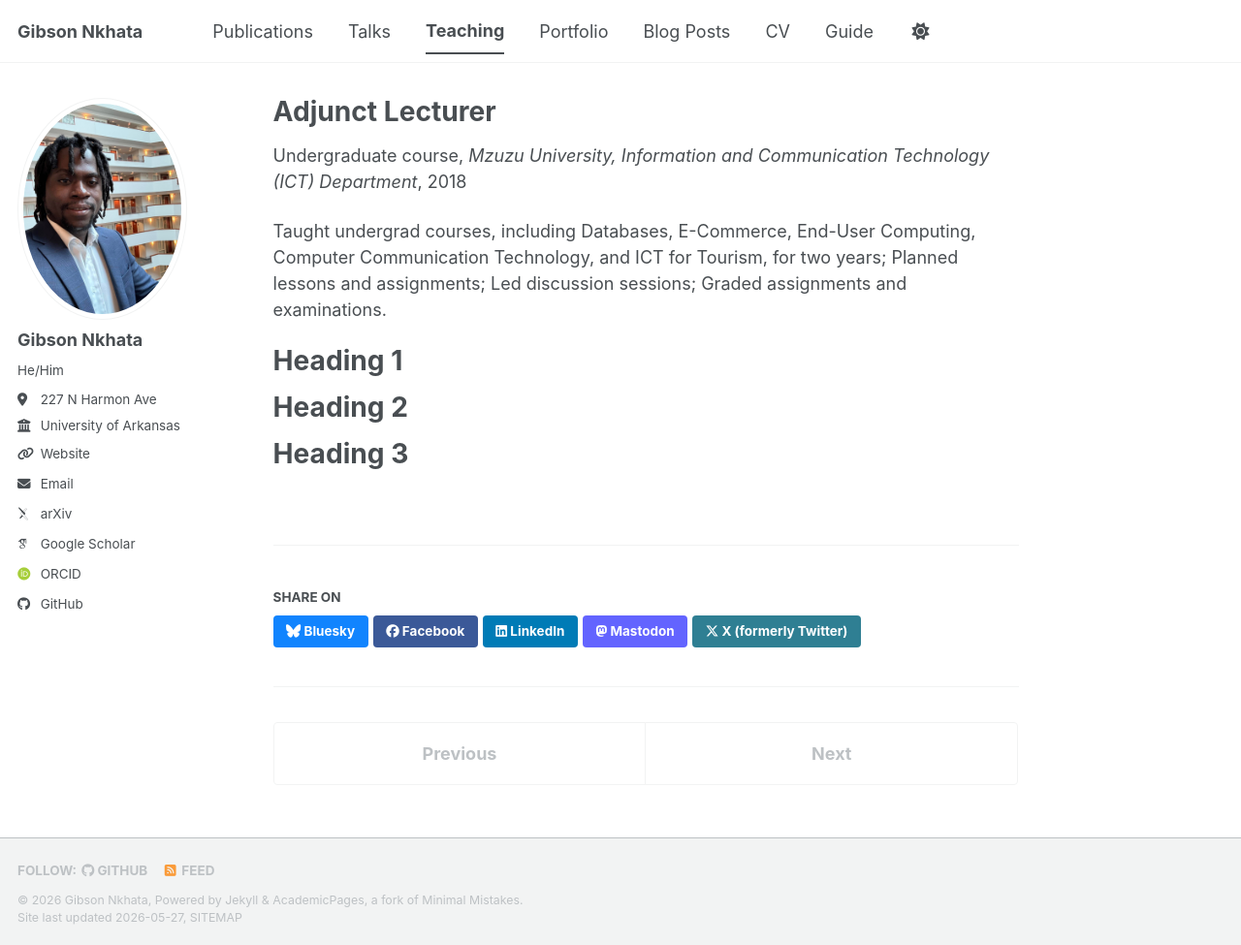
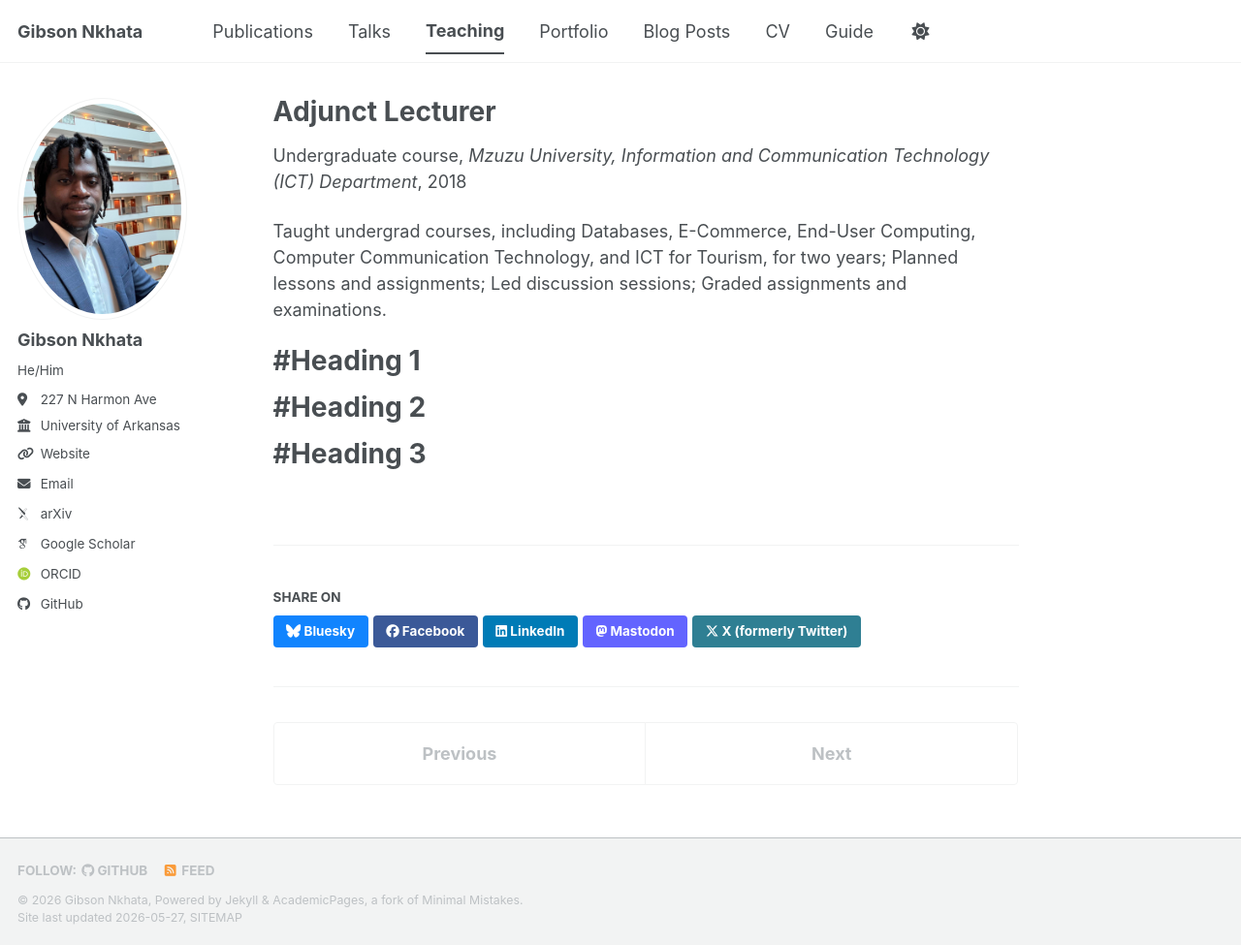
Before and after one commit to gnkhata/gnkhata.github.io, a Jekyll site: the page built from _teaching/2014-spring-teaching-1.md, in a window 1280 px wide and 975 px high. Shown: the whole window at 97% size. Built offline with Jekyll 4.4.1, drawn with Linux system fonts in a browser that asks for light colours; some web fonts are replaced; a script bundle is joined from its source files by our own code; library files that are not in the unit come from our copies.

```diff
--- a/_teaching/2014-spring-teaching-1.md
+++ b/_teaching/2014-spring-teaching-1.md
@@ -11,11 +11,11 @@ location: "Mzuzu, Malawi"
 Taught undergrad courses, including Databases, E-Commerce, End-User Computing, Computer Communication
 Technology, and ICT for Tourism, for two years; Planned lessons and assignments; Led discussion sessions; Graded assignments and examinations.
 
-Heading 1
+#Heading 1
 ======
 
-Heading 2
+#Heading 2
 ======
 
-Heading 3
+#Heading 3
 ======
```
